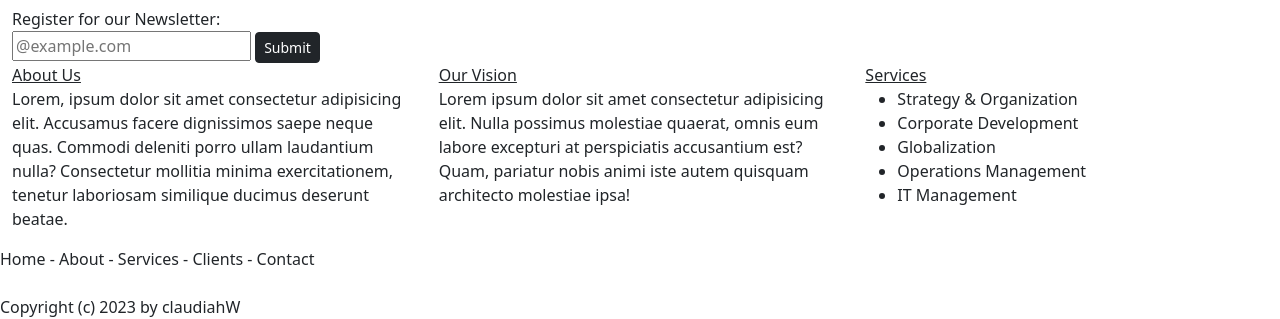
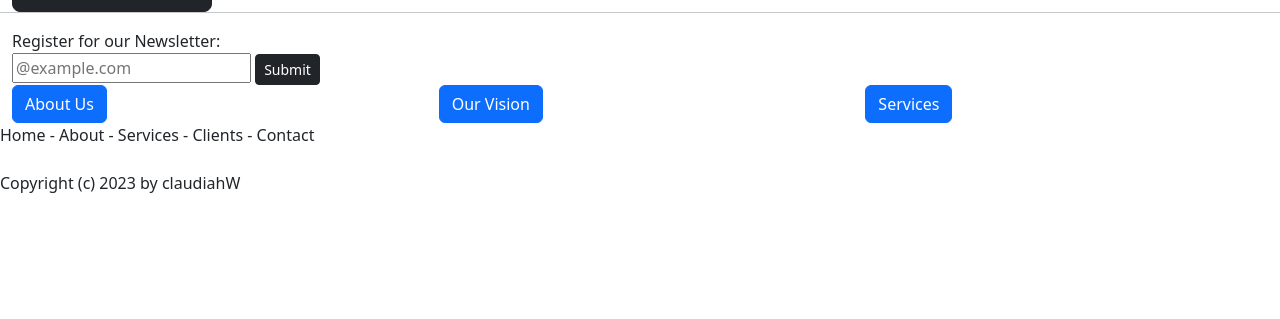
Before and after one commit to claudiahW/businesslanding, a plain HTML site: page index.html in a window 1280 px wide. Shown: the part 1114-1433 px from the top of the page. After the commit the page ends 1309 px from the top, so only its background shows below. Drawn offline with nearby package versions, Linux system fonts and the light colour scheme.

Commit message:
add collapsible function

```diff
--- a/index.html
+++ b/index.html
@@ -30,13 +30,9 @@
     </div>
 
     <div class="row">
-            <div class="col">
+            <h2 class="col">
                     Memphis Refferal Hospital
-            </div>
-
-            <div class="col">Call Us Today
-                             +254 112233445
-            </div>
+            </h2>
 
     </div>
 
@@ -65,23 +61,38 @@ Dream. Plan. Create.
 </div>
 
 <div class="row">
-   <div class="col"> <u>About Us</u>
-    <p>Lorem, ipsum dolor sit amet consectetur adipisicing elit. Accusamus facere dignissimos saepe neque quas. Commodi deleniti porro ullam laudantium nulla? Consectetur mollitia minima exercitationem, tenetur laboriosam similique ducimus deserunt beatae.</p>
+    <div class="col">
+    <button type="button" class="btn btn-primary" data-bs-toggle="collapse" data-bs-target="#about">About Us</button>
+
+  <div id="about" class="collapse">
+    Lorem, ipsum dolor sit amet consectetur adipisicing elit. Accusamus facere dignissimos saepe neque quas. Commodi deleniti porro ullam laudantium nulla? Consectetur mollitia minima exercitationem, tenetur laboriosam similique ducimus deserunt beatae.
     </div>
+</div>
 
-    <div class="col"> <u>Our Vision</u>
+    <div class="col">
+        <button type="button" class="btn btn-primary" data-bs-toggle="collapse" data-bs-target="#vision">Our Vision</button>
+    <div  id="vision" class="collapse">
     <p>Lorem ipsum dolor sit amet consectetur adipisicing elit. Nulla possimus molestiae quaerat, omnis eum labore excepturi at perspiciatis accusantium est? Quam, pariatur nobis animi iste autem quisquam architecto molestiae ipsa!</p>
     </div>
+ </div>
 
-    <div class="col"> <u>Services</u>
+    <div class="col">
+    <button type="button" class="btn btn-primary" data-bs-toggle="collapse"
+    data-bs-target="#services">Services</button>
+     <div id="services" class="collapse">
     <ul>
-        <li>Strategy &amp; Organization<br/></li>
-        <li>Corporate Development<br/></li>
-        <li>Globalization<br/></li>
-        <li>Operations Management<br/></li>
-        <li>IT Management<br/></li>
+        <li>Family Health</li>
+        <li>Counselling</li>
+        <li>Accident & Emergency</li>
+        <li>Paediatrics</li>
+        <li>Well Woman Clinic</li>
+        <li>Well Baby Clinic</li>
+        <li>Surgery</li>
+        <li>Cardiology</li>
+        <li>Radiology</li>
 
     </ul>
+</div>
 
     </div>
 </div>
```
